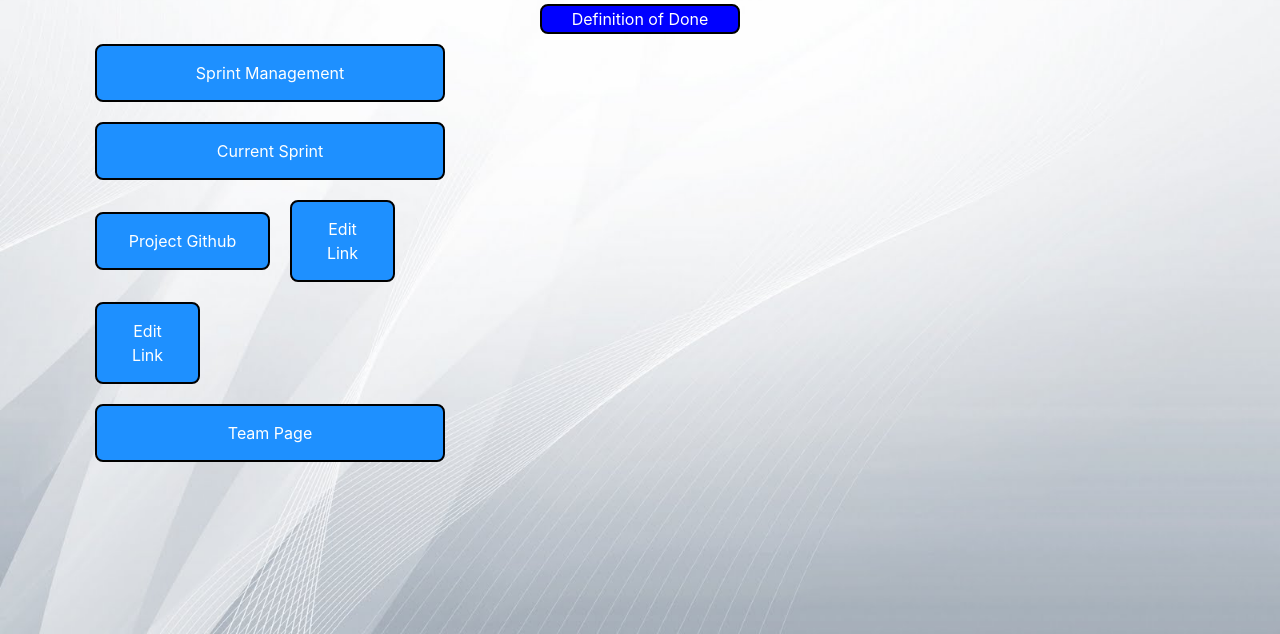
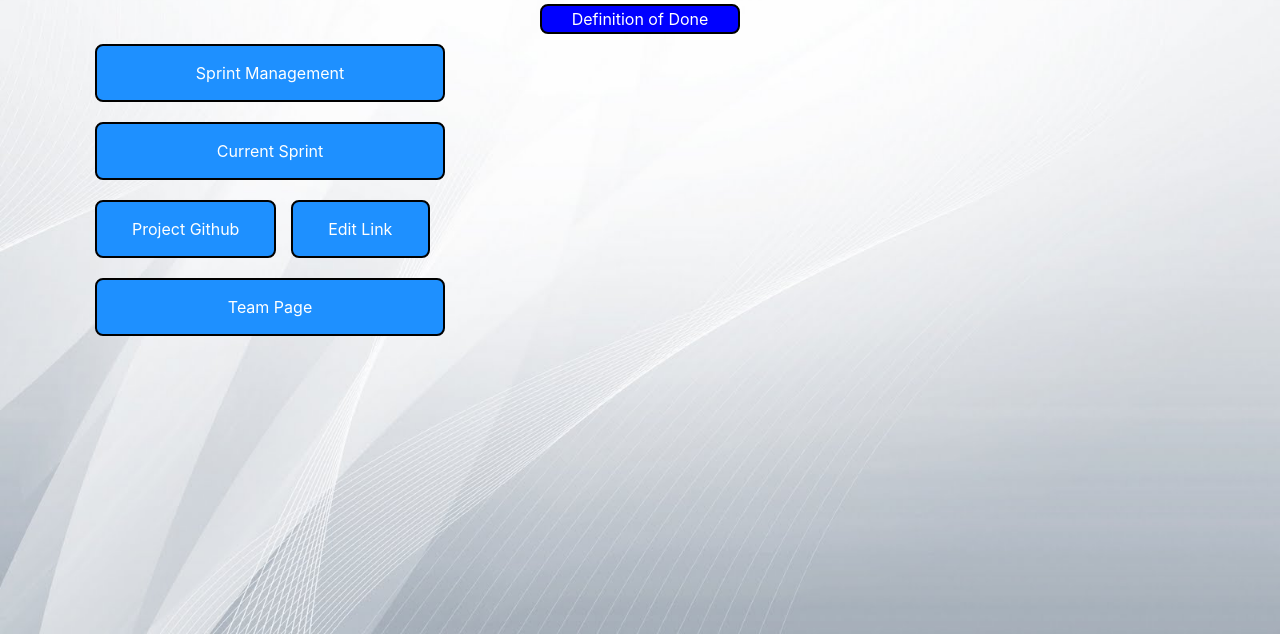
Before and after one commit to myersc7/seniorproject, a Flask app: page /project/1 in a window 1280 px wide. Shown: the part 166-800 px from the top of the page. Run offline with Flask 2, Linux system fonts and the light colour scheme; a user stored in the database is signed in; tables that the repository leaves empty hold one stand-in row (values such as "Sample post"); parts of the project's set-up code (start-up, migrations or seed data) failed here and were passed over; some libraries are stand-ins or nearby versions.

Commit message:
Fixed layout and position of GitHub buttons

```diff
--- a/app/static/css/style.css
+++ b/app/static/css/style.css
@@ -82,13 +82,6 @@ li {
     width: 100%;
 }
 
-.github-page-button {
-    width: 50%;
-}
-
-.edit-githublink-button {
-    width: 30%;
-}
 
 .user-page-button {
     width: 25%;
--- a/app/templates/project.html
+++ b/app/templates/project.html
@@ -16,9 +16,16 @@
                 <!-- Project Management Buttons -->
                 <a href="/sprint_manage/{{ project_id }}" class="button project-page-button hvr-shrink">Sprint Management</a>
                 <a href="/sprint/{{currentSprint(project_id)}}" class="button project-page-button hvr-shrink">Current Sprint</a>
-                <a href="https://www.github.com/mcninsanity/RowanAgility" class="button github-page-button hvr-shrink">Project Github<a href="#" class="button edit-githublink-button hvr-shrink">Edit Link</a>
-</a>
-                <a href="#" class="button edit-githublink-button hvr-shrink">Edit Link</a>
+                <div class="container">
+                    <div class="row">
+                        <div class="col6">
+                            <a href="https://www.github.com/mcninsanity/RowanAgility" class="button project-page-button hvr-shrink">Project Github</a>
+                        </div>
+                        <div class="col">
+                            <a href="#" class="button project-page-button hvr-shrink">Edit Link</a>
+                        </div>
+                    </div>
+                </div>
                 <a href="/team/{{ project_id }}" class="button project-page-button hvr-shrink">Team Page</a>
             </div>
             <div class="col-8">
--- a/app/testHTML.py
+++ b/app/testHTML.py
@@ -10,9 +10,9 @@ def home():
     totalDiff = [50, 65, 80, 70]
     completeDiff = [0, 20, 33, 55]
 
-    #return render_template('projectNEW.html', sprints=sprints, totalDiff=totalDiff, completeDiff=completeDiff)
+    return render_template('projectNEW.html', sprints=sprints, totalDiff=totalDiff, completeDiff=completeDiff)
 
-    return render_template('SprintNEW.html')
+    #return render_template('SprintNEW.html')
 
 
 if __name__ == "__main__":
```
